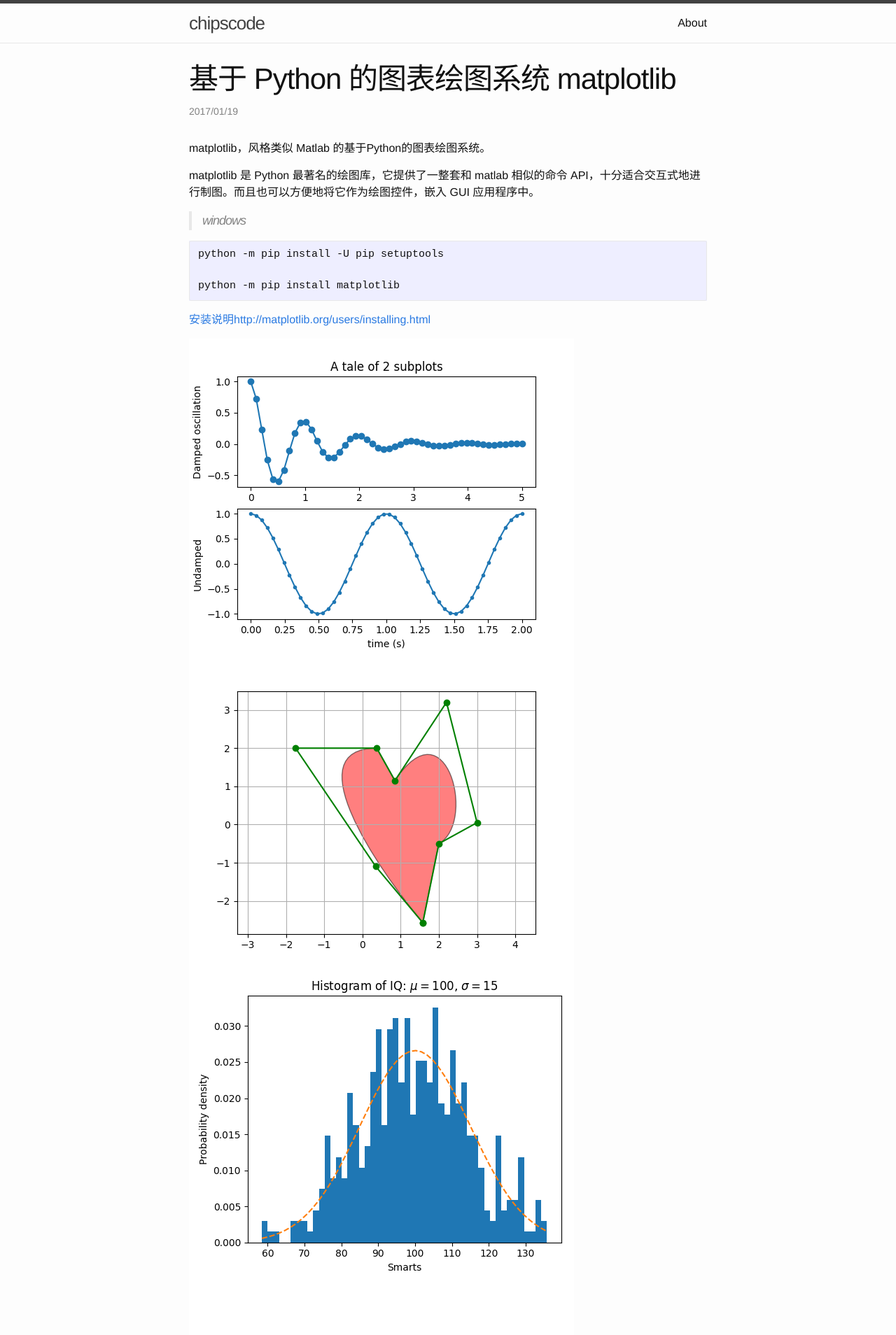
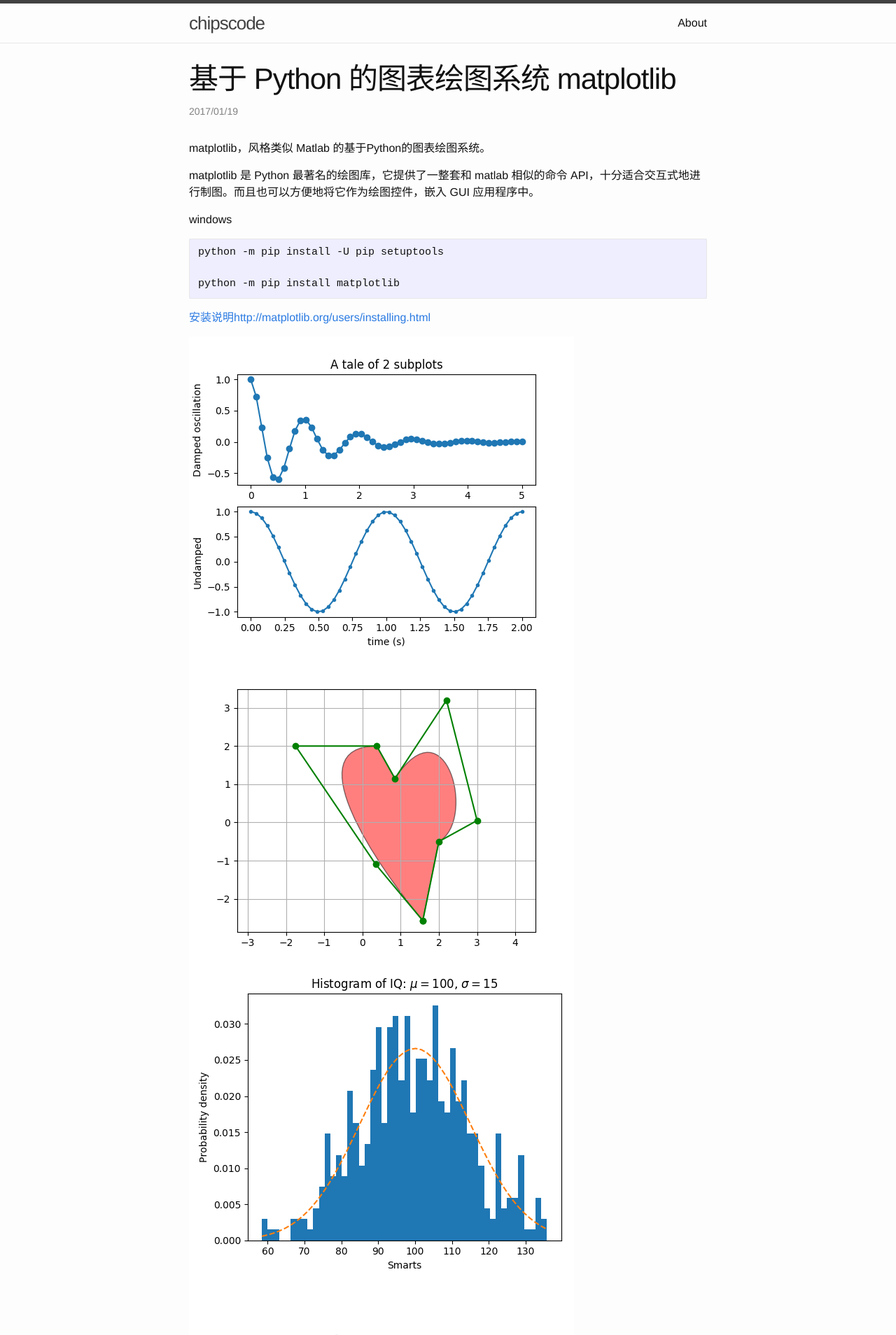
Before and after one commit to 11lin/11lin.github.io, a Jekyll site: the page built from _posts/2017-1-19-python-matplotlib.md, in a window 1280 px wide. Shown: the top 1908 px of the page at 70% size. Built offline with Jekyll 4.4.1, drawn with Linux system fonts in a browser that asks for light colours.

````diff
--- a/_posts/2017-1-19-python-matplotlib.md
+++ b/_posts/2017-1-19-python-matplotlib.md
@@ -9,7 +9,7 @@ matplotlib，风格类似 Matlab 的基于Python的图表绘图系统。
 
 matplotlib 是 Python 最著名的绘图库，它提供了一整套和 matlab 相似的命令 API，十分适合交互式地进行制图。而且也可以方便地将它作为绘图控件，嵌入 GUI 应用程序中。
 
->windows
+windows
 
 ```
 python -m pip install -U pip setuptools
````
